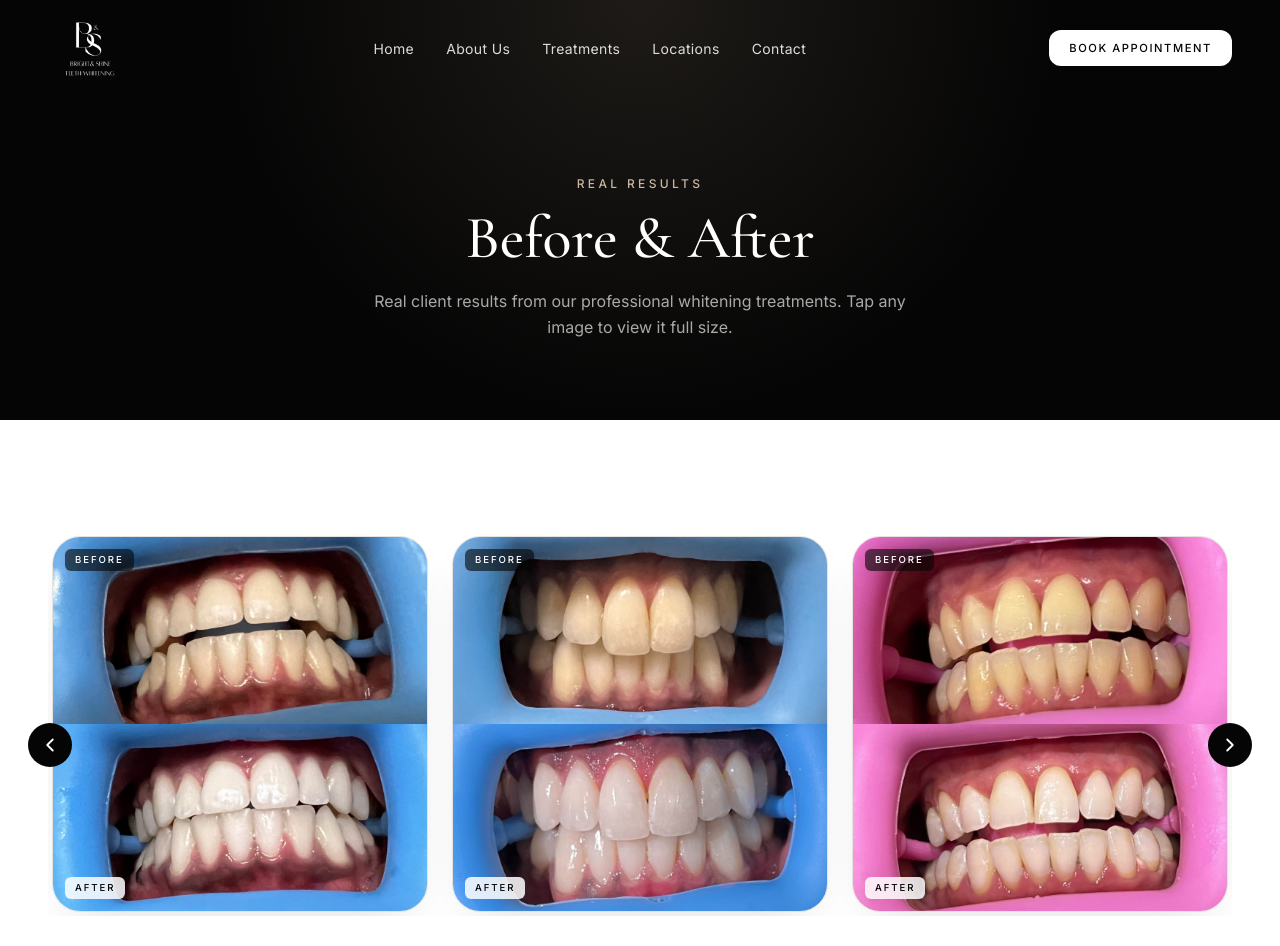
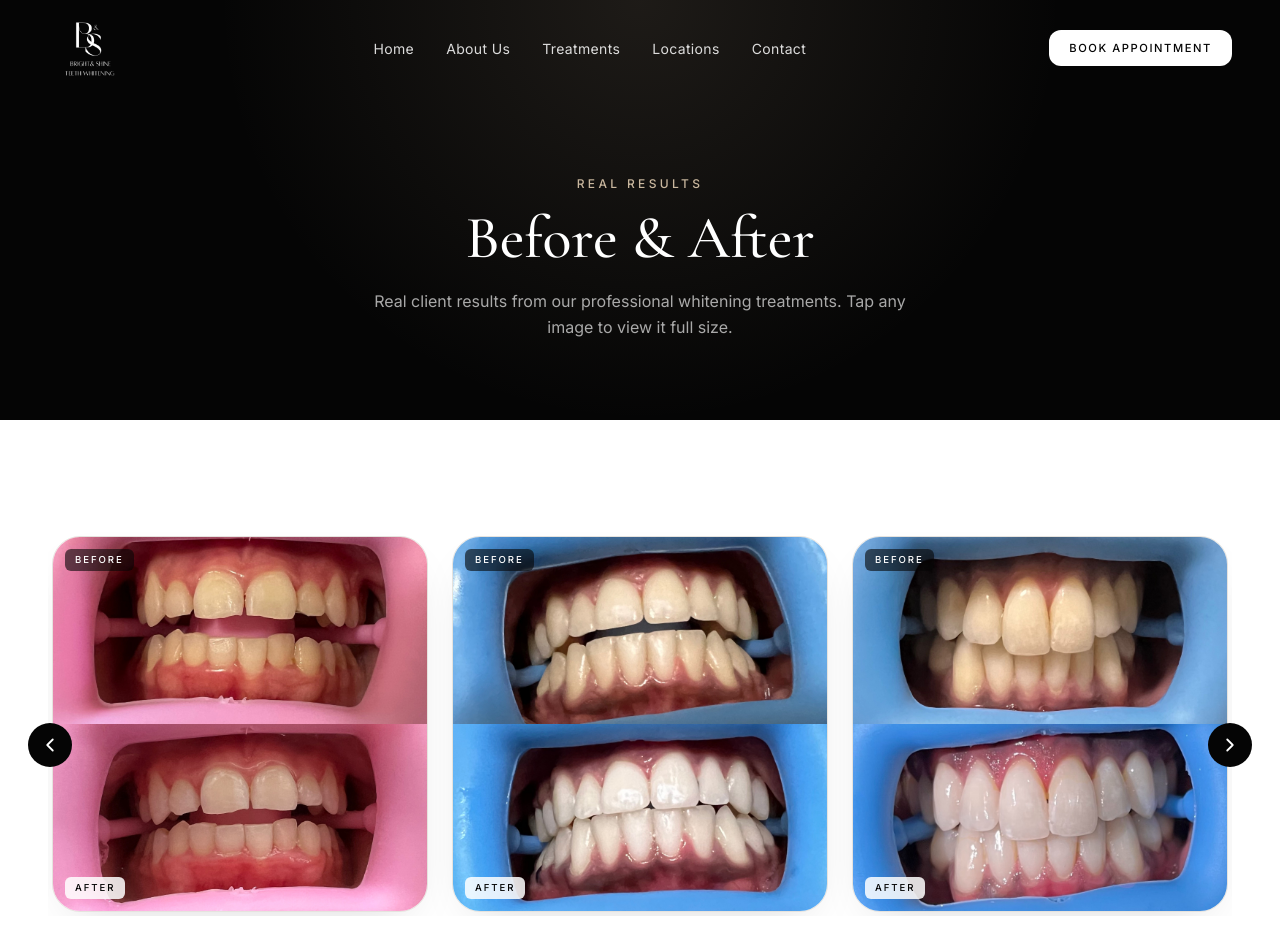
Before and after one commit to khabsarali/Bright-and-Shine-Teeth-Brightening, a Next.js app: page /results in a window 1280 px wide. Shown: the top 946 px of the page. Built offline with nearby package versions, Linux system fonts and the light colour scheme.

Commit message:
Swap before/after carousel: remove after6, restore after2
Co-Authored-By: Claude Opus 4.8 (1M context) <noreply@anthropic.com>

```diff
--- a/data/beforeAfter.ts
+++ b/data/beforeAfter.ts
@@ -15,6 +15,10 @@ export const beforeAfterResults: BeforeAfter[] = [
     alt: "Client teeth before whitening (top) and noticeably brighter after treatment (bottom)",
   },
   {
+    src: "/Teeths%20after/after2.jpeg",
+    alt: "Close-up of teeth before whitening (top) and whiter after treatment (bottom)",
+  },
+  {
     src: "/Teeths%20after/after3.jpeg",
     alt: "Client smile before whitening (top) and a brighter result after treatment (bottom)",
   },
@@ -26,8 +30,4 @@ export const beforeAfterResults: BeforeAfter[] = [
     src: "/Teeths%20after/after5.jpeg",
     alt: "Client teeth before whitening (top) and whiter after treatment (bottom)",
   },
-  {
-    src: "/Teeths%20after/after6.jpeg",
-    alt: "Smile before whitening (top) and a brighter, whiter smile after treatment (bottom)",
-  },
 ];
```
